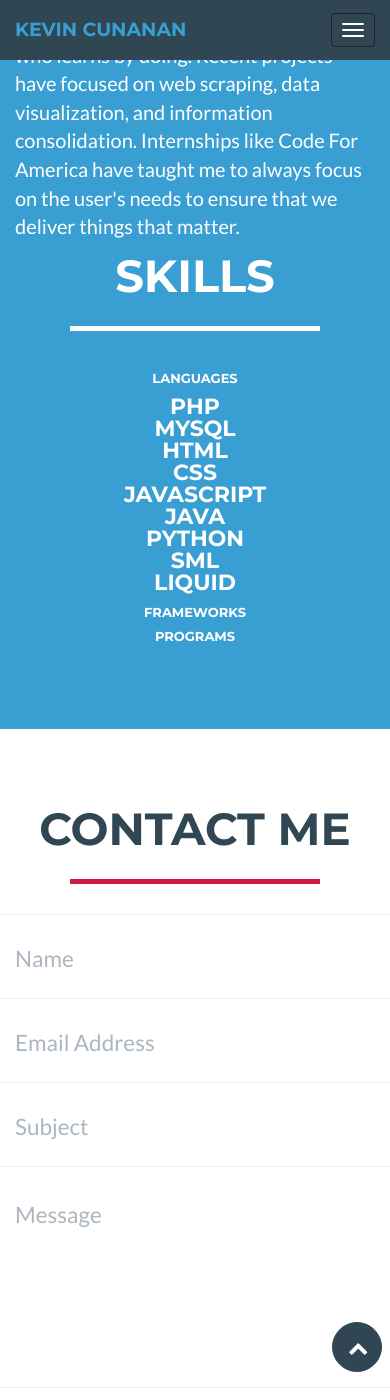
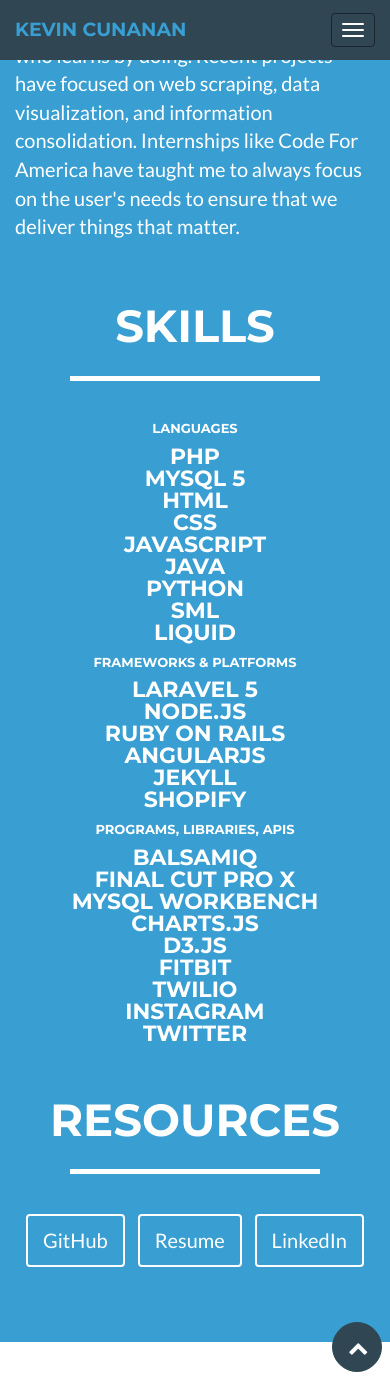
Before and after one commit to deeplyfriedchicken/portfolio, a Jekyll site: the page index.html, which Jekyll copies as it is, in a window 390 px wide and 1400 px high, scrolled down 2863 px. Built offline with Jekyll 4.4.1, drawn with Linux system fonts in a browser that asks for light colours; nearby versions of some CDN libraries.

Commit message:
added resources, aligned skills section, and more

```diff
--- a/index.html
+++ b/index.html
@@ -50,6 +50,23 @@
     line-height: 22px;
     text-align: center;
     list-style: none;
+  }
+  @media (min-width:991px) {
+    .skills {
+      padding-left: 75px;
+    }
+  }
+  .resources {
+    text-align: center;
+  }
+  div .resources a {
+    color:#fff;
+  }
+  .resources-button {
+    margin: 10px 5px 0 5px;
+  }
+  .about-below {
+    margin-top: 50px;
   }
 </style>
 <body id="page-top" class="index">
@@ -199,15 +216,15 @@
                     <p>I consider myself a full stack developer who learns by doing. Recent projects have focused on web scraping, data visualization, and information consolidation. Internships like Code For America have taught me to always focus on the user's needs to ensure that we deliver things that matter.</p>
                 </div>
             </div>
-            <div class="col-lg-12 text-center">
+            <div class="col-lg-12 text-center about-below">
                 <h2>Skills</h2>
                 <hr class="star-light">
             </div>
             <div class="row skills">
-              <div class="col-lg-3 col-lg-offset-1 col-md-3 col-md-offset-1">
+              <div class="col-lg-3 col-lg-offset-1 col-md-3 col-md-offset-1 list">
                 <h6>Languages</h6>
                 <li>PHP</li>
-                <li>MySQL</li>
+                <li>MySQL 5</li>
                 <li>HTML</li>
                 <li>CSS</li>
                 <li>JavaScript</li>
@@ -215,16 +232,36 @@
                 <li>Python</li>
                 <li>SML</li>
                 <li>Liquid</li>
-
-
               </div>
-              <div class="col-lg-3 col-md-3">
-                <h6>Frameworks</h6>
-                <li></li>
+              <div class="col-lg-3 col-md-3 list">
+                <h6>Frameworks & Platforms</h6>
+                <li>Laravel 5</li>
+                <li>Node.js</li>
+                <li>Ruby on Rails</li>
+                <li>AngularJS</li>
+                <li>Jekyll</li>
+                <li>Shopify</li>
               </div>
-              <div class="col-lg-3 col-md-3">
-                <h6>Programs</h6>
-                <li></li>
+              <div class="col-lg-3 col-md-3 list">
+                <h6>Programs, Libraries, APIs</h6>
+                <li>Balsamiq</li>
+                <li>Final Cut Pro X</li>
+                <li>MySQL Workbench</li>
+                <li>Charts.js</li>
+                <li>D3.js</li>
+                <li>Fitbit</li>
+                <li>Twilio</li>
+                <li>Instagram</li>
+                <li>Twitter</li>
+              </div>
+            </div>
+            <div class="row resources about-below">
+              <h2>Resources</h2>
+              <hr class="star-light">
+              <div>
+                <a href="https://github.com/kcunanan" class="resources-button btn btn-outline">GitHub</a>
+                <a href="/resources/kevin-resume.pdf" class="resources-button btn btn-outline">Resume</a>
+                <a href="https://www.linkedin.com/pub/kevin-cunanan/a3/875/760" class="resources-button btn btn-outline">LinkedIn</a>
               </div>
             </div>
         </div>
```
Also changed, not shown: 1 other file.
